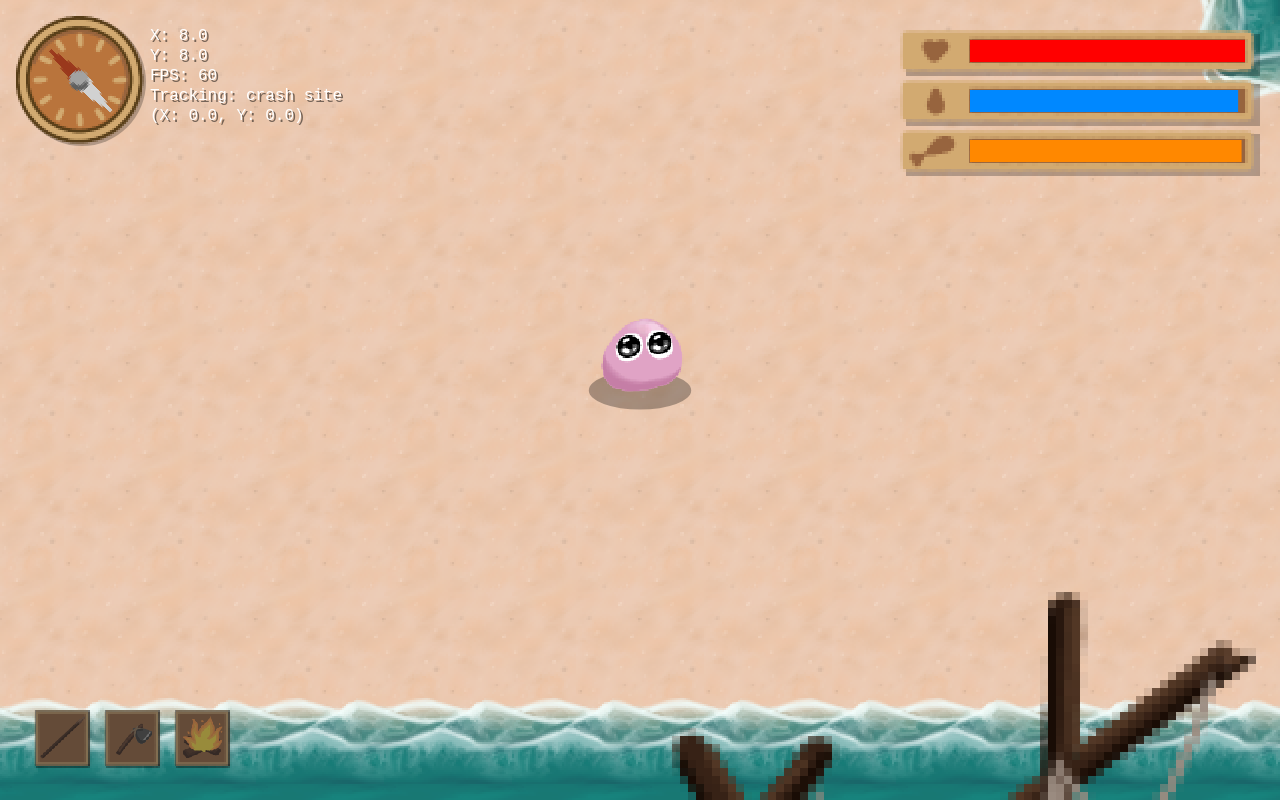
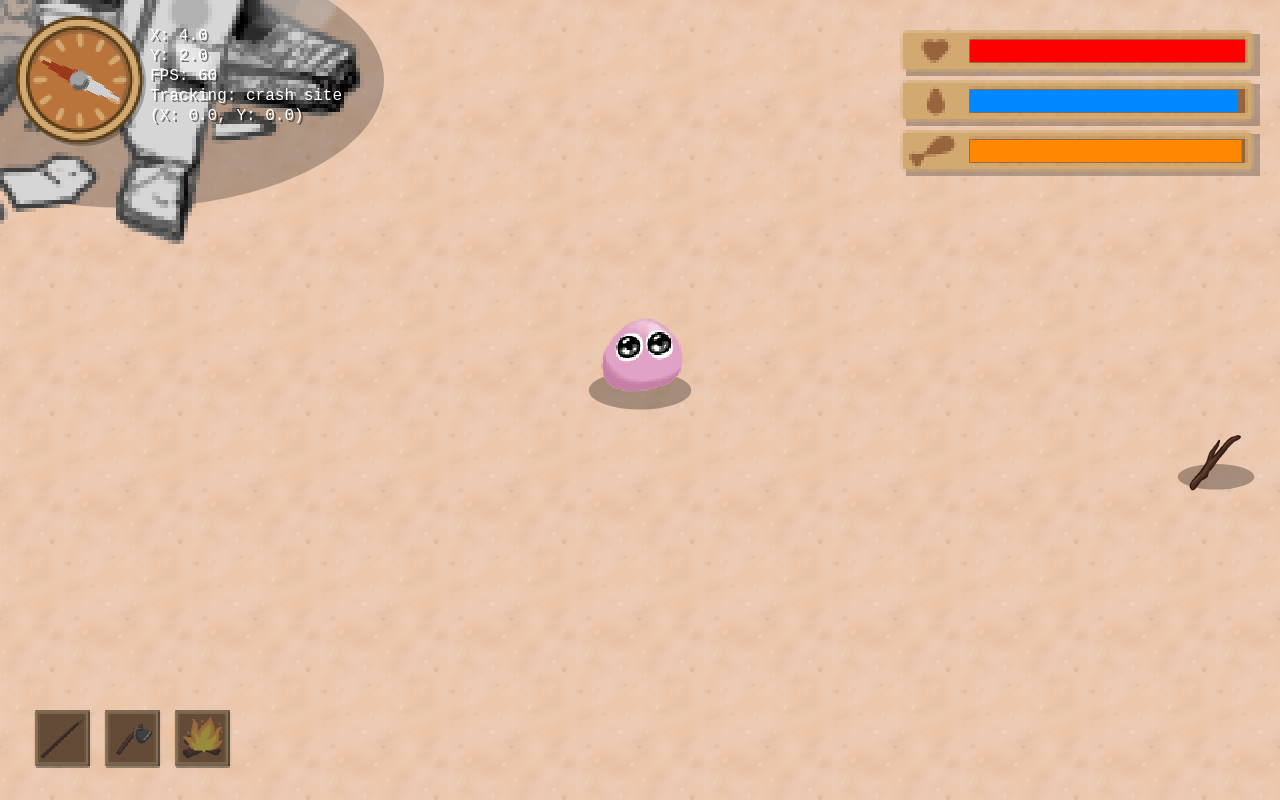
Before and after one commit to carl-vbn/lionjam-2026, a website with bundled scripts: page index.html in a window 1280 px wide. Built offline with nearby package versions, Linux system fonts and the light colour scheme.

Commit message:
Crash site

```diff
--- a/index.html
+++ b/index.html
@@ -3,7 +3,7 @@
 <head>
   <meta charset="UTF-8">
   <meta name="viewport" content="width=device-width, initial-scale=1.0">
-  <title>LionJam 2026</title>
+  <title>Echoes of Bermuda</title>
   <style>
     * { margin: 0; padding: 0; box-sizing: border-box; }
     html, body { width: 100%; height: 100%; overflow: hidden; background: #000; }
--- a/src/game/generator.ts
+++ b/src/game/generator.ts
@@ -11,7 +11,7 @@ import { Bush, Jetwreck, PalmTree, Shipwreck, Suitcase, Tallgrass } from "./tree
 let reservedTiles = new Set<string>();
 
 // Keep track of large structures (like shipwrecks and jetwrecks) to avoid spawning entities too close to them
-let largeStructures: Vec2[] = [];
+let largeStructures: Vec2[] = [new Vec2(0, 0)]; // Spawn point counts as a large structure
 
 function subTileOffset(): Vec2 {
     const angle = Math.random() * 2 * Math.PI;
--- a/src/game/main.ts
+++ b/src/game/main.ts
@@ -5,12 +5,13 @@ import {
 } from "../engine/index.js";
 import { generateTile } from "./generator.js";
 import { Player } from "./player.js";
+import { CrashSite } from "./trees.js";
 import { drawHUD, handleUIClick, setSelectedSlot } from "./ui.js";
 
 // --- Setup ---
 
 const canvas = document.getElementById("game-canvas") as HTMLCanvasElement;
-const camera = new Camera(new Vec2(8, 8), 1);
+const camera = new Camera(new Vec2(0, 0), 1);
 const ctx = createContext({ canvas, camera, tileSize: 128 });
 const world = new World();
 const particles = new ParticleSystem();
@@ -36,12 +37,15 @@ function generateSurroundings(center: Vec2, radius: number): void {
 
 // --- Entities ---
 
-const player = new Player(new Vec2(8, 8), world, generateSurroundings);
+const player = new Player(new Vec2(4, 2), world, generateSurroundings);
 
 world.addEntity(player);
 
 // Generate initial surroundings around player
 generateSurroundings(player.position, 12);
+
+// Place plane crash
+world.addEntity(new CrashSite(new Vec2(0, 0)));
 
 // --- Camera controls ---
 
--- a/src/game/trees.ts
+++ b/src/game/trees.ts
@@ -357,3 +357,20 @@ export class Tallgrass extends Entity {
         ctx.drawImage(this.isTall ? txTallgrassLong : txTallgrassShort, this.position.x - 0.5, this.position.y - 0.5, 1, 1);
     }
 }
+
+const txPlaneCrash = getImage("/assets/entities/plane.png");
+const fpPlaneSmoke = new Flipbook("/assets/entities/smoke.png", 2, 0.5);
+
+export class CrashSite extends Entity {
+    constructor(position: Vec2) {
+        super(position);
+        this.layer = 0;
+        this.size = new Vec2(4, 4);
+    }
+
+    draw(ctx: RenderContext): void {
+        ctx.fillEllipse(this.position.x, this.position.y - 0.5, 2, 1, "rgba(0, 0, 0, 0.25)");
+        ctx.drawImage(txPlaneCrash, this.position.x - 2, this.position.y - 3, 4, 4);
+        ctx.drawFlipbook(fpPlaneSmoke, this.position.x - 2, this.position.y - 4, 4, 4);
+    }
+}
```
Also changed, not shown: assets/entities/smoke.png (added).
